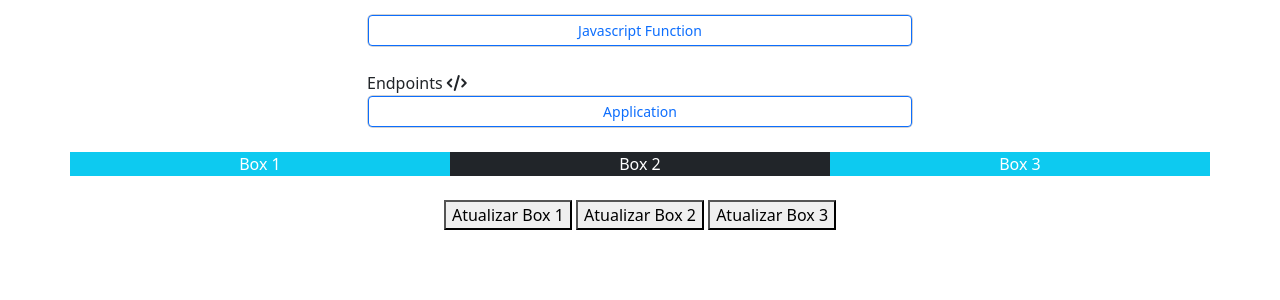
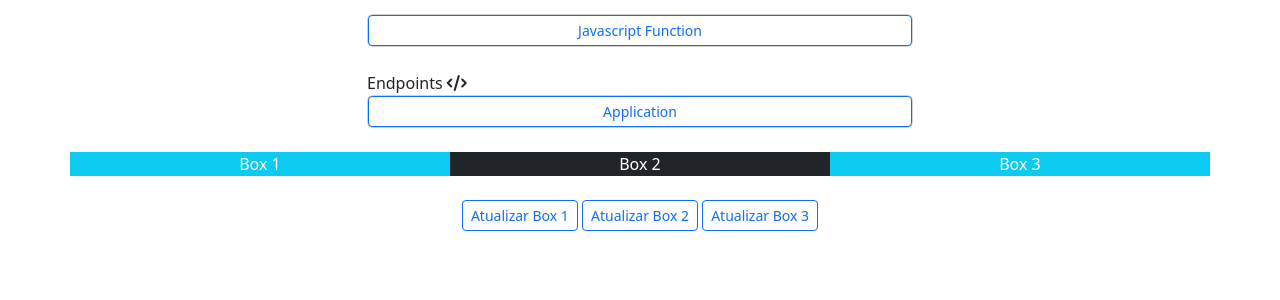
Before and after one commit to fefong/python-template-flask, a Flask app: page / in a window 1280 px wide. Shown: the part 168-468 px from the top of the page. Run offline with Flask 2, Linux system fonts and the light colour scheme.

Commit message:
fix: update layout refresh buttons

```diff
--- a/modules/home/templates/index.html
+++ b/modules/home/templates/index.html
@@ -63,9 +63,9 @@
         <br>
         <div class="row">
             <div class="col text-center">
-                <button onclick="updateBox(1)">Atualizar Box 1</button>
-                <button onclick="updateBox(2)">Atualizar Box 2</button>
-                <button onclick="updateBox(3)">Atualizar Box 3</button>
+                <button class="btn btn-outline-primary btn-sm" onclick="updateBox(1)">Atualizar Box 1</button>
+                <button class="btn btn-outline-primary btn-sm" onclick="updateBox(2)">Atualizar Box 2</button>
+                <button class="btn btn-outline-primary btn-sm" onclick="updateBox(3)">Atualizar Box 3</button>
             </div>
         </div>
     </div>
```
